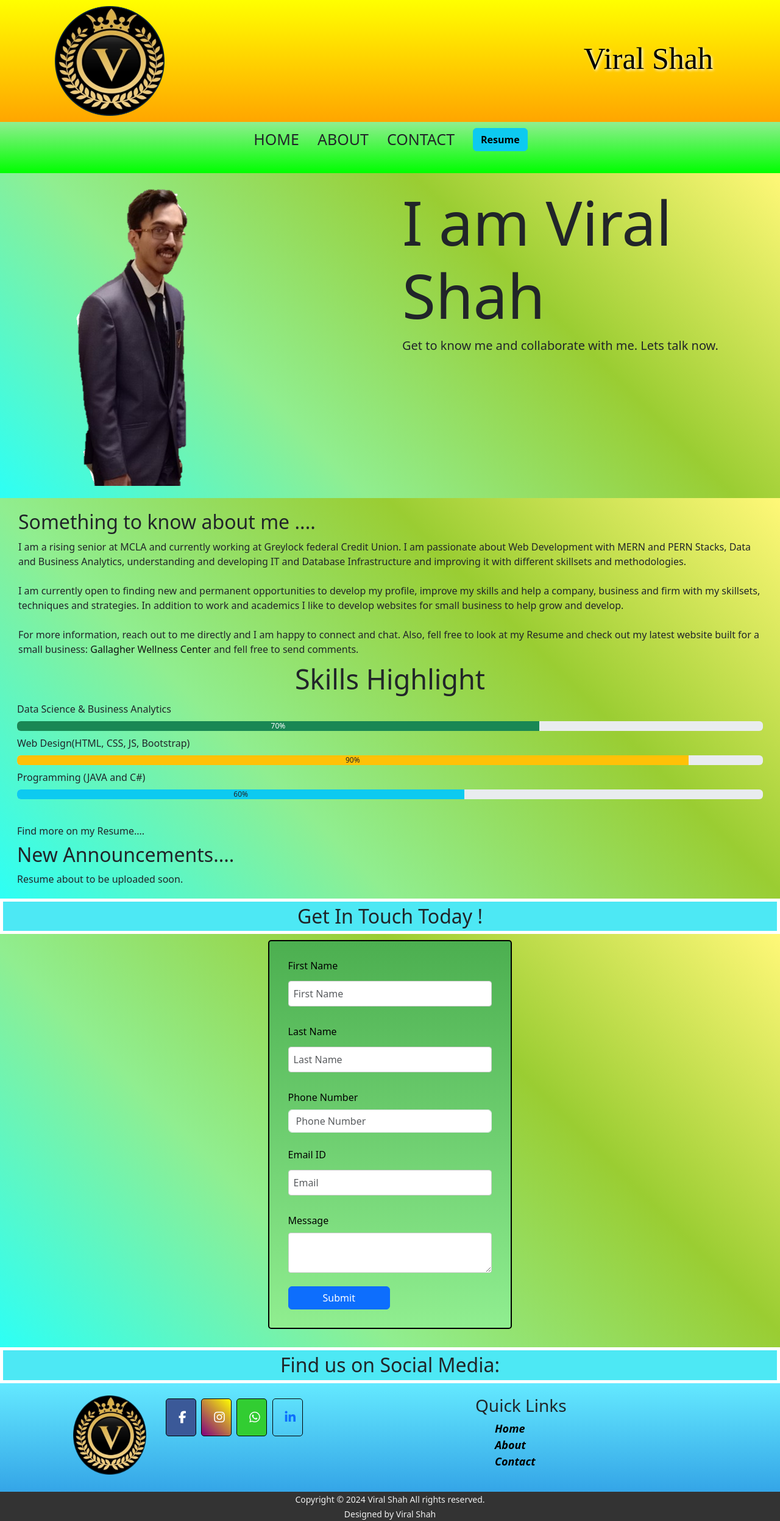
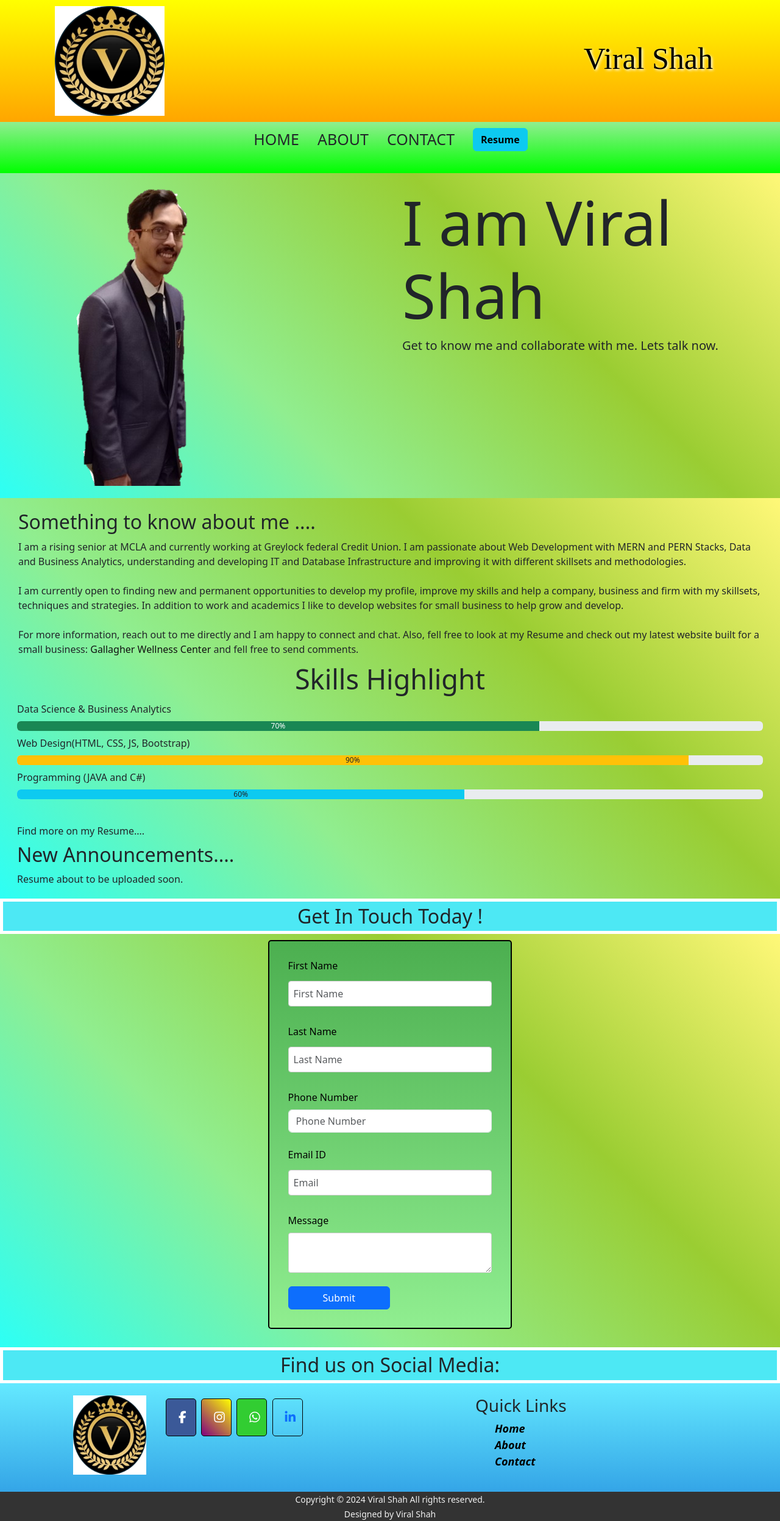
Before and after one commit to Viral9923/viralshah77, a plain HTML site: page index.html in a window 1280 px wide. Shown: the whole page at 61% size. Drawn offline with nearby package versions, Linux system fonts and the light colour scheme; some packages are replaced by stand-ins of ours; a script that the page names is missing.

Commit message:
Update index.html

```diff
--- a/index.html
+++ b/index.html
@@ -17,7 +17,7 @@
   <!-- Header -->
   <header class="main-header">
     <div class="logo">
-      <img src="/images/logo.png" alt="Logo" />
+      <img src="/images/logovs.jpg" alt="Logo" />
     </div>
     <h1 class="web-title">Viral Shah</h1>
   </header>
@@ -139,7 +139,7 @@
 
   <h2 class="head-2"> Find us on Social Media: </h2>
   <footer class="main-footer">
-    <img src="/images/logo.png" class="footer-logo"  alt="Logo" />
+    <img src="/images/logovs.jpg" class="footer-logo"  alt="Logo" />
     <div class="footer-column">
       <div class="social-media-icons">
         <a href="#" target="_blank" class="fa fa-facebook"></a>
```
